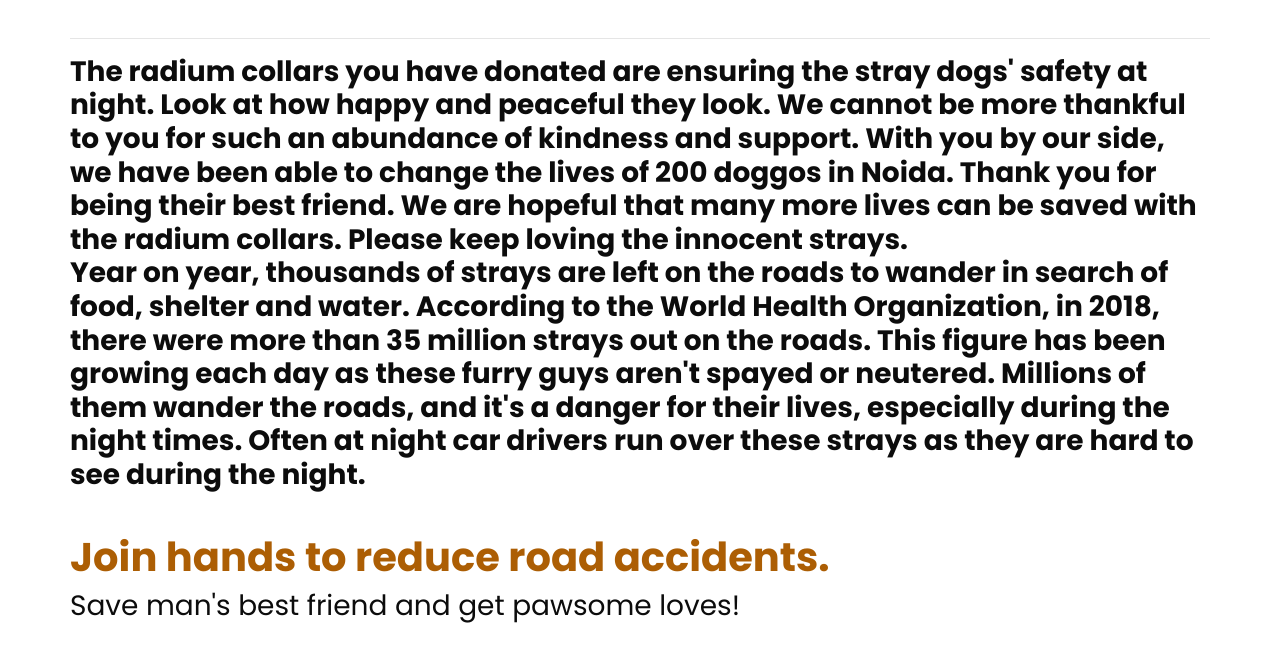
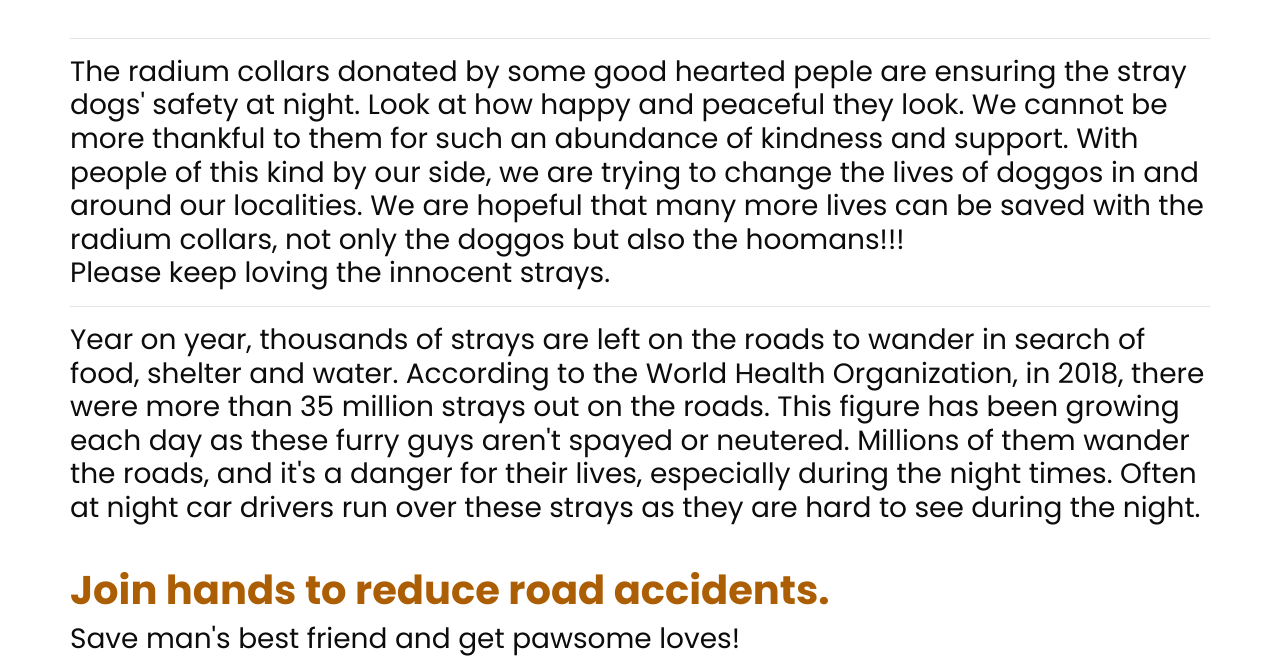
Before and after one commit to Pooja-Venkatesan/WoW-PAWZ-, a plain HTML site: page radium.html in a window 1280 px wide. Shown: the part 1582-2248 px from the top of the page. Drawn offline with Linux system fonts and the light colour scheme.

Commit message:
Add files via upload

```diff
--- a/radium.html
+++ b/radium.html
@@ -239,8 +239,8 @@
         <br>
         <hr>
 
-        <h3 style="text-align: left; font-weight:600;">
-            The radium collars you have donated are ensuring the stray dogs' safety at night. Look at how happy and peaceful they look. We cannot be more thankful to you for such an abundance of kindness and support. With you by our side, we have been able to change the lives of 200 doggos in Noida. Thank you for being their best friend. We are hopeful that many more lives can be saved with the radium collars. Please keep loving the innocent strays.<br>
+        <h3 style="text-align: left; font-weight:400;">
+            The radium collars donated by some good hearted peple are ensuring the stray dogs' safety at night. Look at how happy and peaceful they look. We cannot be more thankful to them for such an abundance of kindness and support. With people of this kind by our side, we are trying to change the lives of doggos in and around our localities. We are hopeful that many more lives can be saved with the radium collars, not only the doggos but also the hoomans!!! <br>Please keep loving the innocent strays.<br><hr>
             Year on year, thousands of strays are left on the roads to wander in search of food, shelter and water. According to the World Health Organization, in 2018, there were more than 35 million strays out on the roads. This figure has been growing each day as these furry guys aren't spayed or neutered. Millions of them wander the roads, and it's a danger for their lives, especially during the night times. Often at night car drivers run over these strays as they are hard to see during the night.
             <br><br>
             <h1 style="color:rgb(172, 94, 4); font-weight: bold;">Join hands to reduce road accidents.
```
